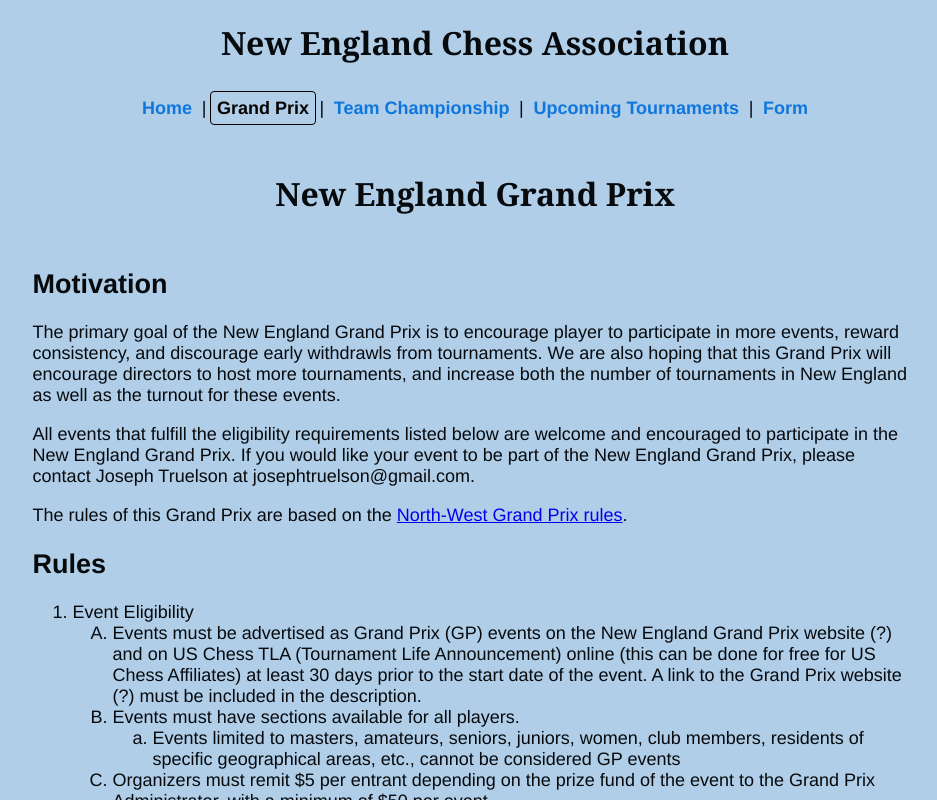
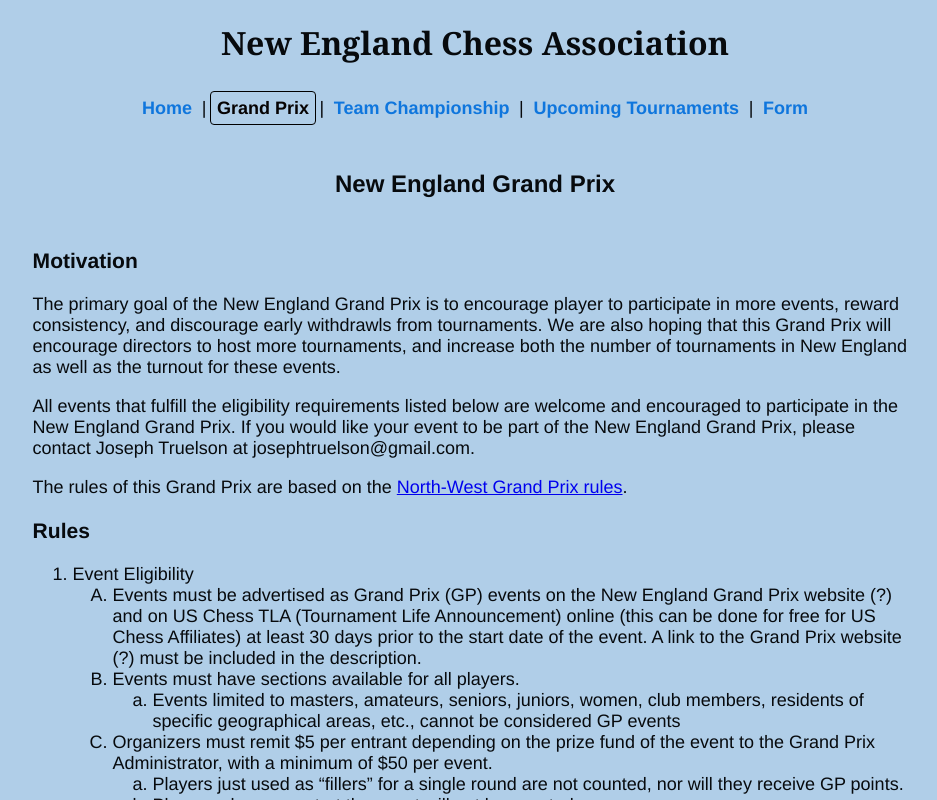
Before and after one commit to collinshayden/nneca-website, a Vue app in the folder website/: page /grandprix in a window 1280 px wide. Shown: the top 800 px of the page, without its empty margins (165-1102 px from the left). Built offline with nearby package versions, Linux system fonts and the light colour scheme.

Commit message:
made grand prix and team page titles h2

```diff
--- a/website/src/views/GrandPrix.vue
+++ b/website/src/views/GrandPrix.vue
@@ -1,7 +1,7 @@
 <template>
-  <h1>New England Grand Prix</h1>
+  <h2>New England Grand Prix</h2>
   <div class="body">
-    <h2>Motivation</h2>
+    <h3>Motivation</h3>
     <p>
       The primary goal of the New England Grand Prix is to encourage player to
       participate in more events, reward consistency, and discourage early
@@ -21,7 +21,7 @@
         >North-West Grand Prix rules</a
       >.
     </p>
-    <h2>Rules</h2>
+    <h3>Rules</h3>
     <ol type="1">
       <li>Event Eligibility</li>
       <ol type="A">
--- a/website/src/views/Team.vue
+++ b/website/src/views/Team.vue
@@ -1,7 +1,7 @@
 <template>
-  <h1>New England Amateur Team Championship</h1>
+  <h2>New England Amateur Team Championship</h2>
   <div class="body">
-    <h2>Motivation</h2>
+    <h3>Motivation</h3>
     <p>
       The New England Amateur Team Championship will be an annual 4 player team
       event following the format of the US Amateur Team tournaments. Currently
@@ -20,7 +20,7 @@
         >Pan-American Intercollegiate Chess Team Championships rules</a
       >.
     </p>
-    <h2>Rules</h2>
+    <h3>Rules</h3>
     <ol>
       <li>Format & Tournament Rules</li>
       <ol type="A">
```
